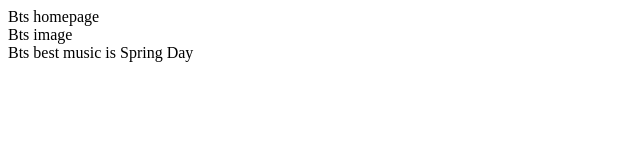
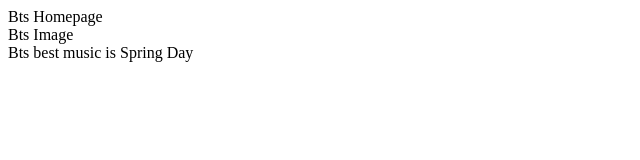
Before and after one commit to wildrodentsomeonewho19/my-git-project, a plain HTML site: page index.html in a window 1280 px wide. Shown: the full height of the page, 0-640 px from the left. Drawn offline with Linux system fonts and the light colour scheme.

Commit message:
Change Bts image

```diff
--- a/index.html
+++ b/index.html
@@ -1,5 +1,5 @@
 <html>
-	<head>Bts homepage</head>
-	<div>Bts image</div>
+	<head>Bts Homepage</head>
+	<div>Bts Image</div>
 	<Body>Bts best music is Spring Day</Body>
 </html>
```
